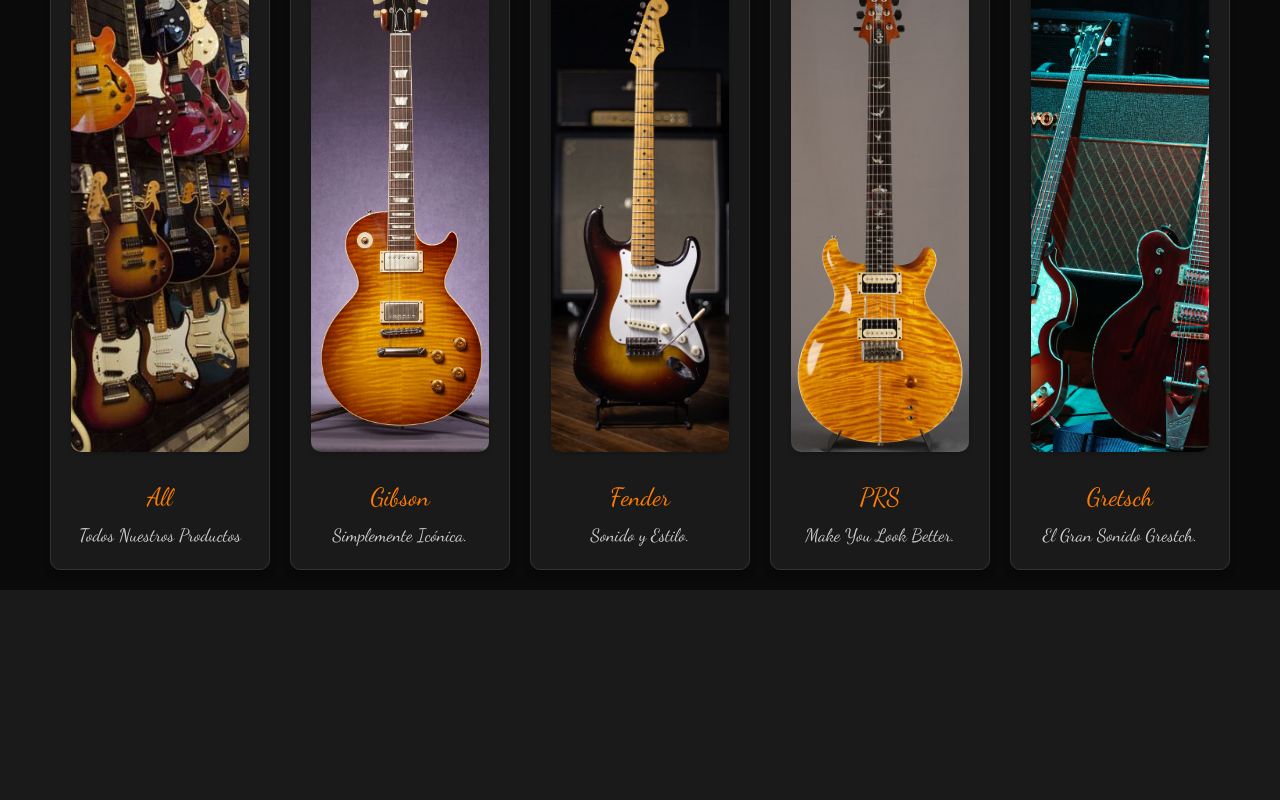
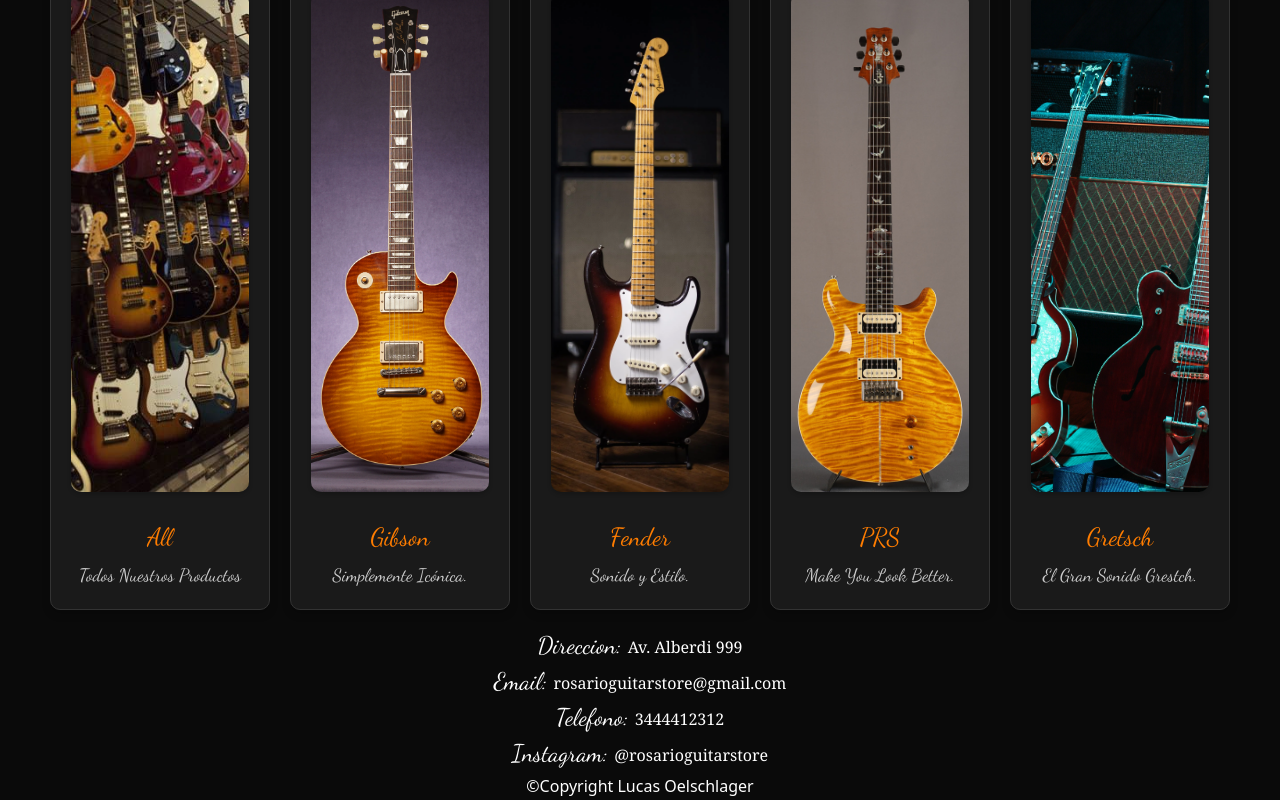
Before and after one commit to LucasOelschlager/integradorReact-nucba, a React (Vite) app: page / in a window 1280 px wide. Shown: the part 755-1555 px from the top of the page. Before the commit the page ends 1345 px from the top, so only its background shows below. Built offline with nearby package versions, Linux system fonts and the light colour scheme; a web font is replaced by a local one.

Commit message:
se hizo el footer

```diff
--- a/src/components/Categorys/Categorys.jsx
+++ b/src/components/Categorys/Categorys.jsx
@@ -3,6 +3,8 @@
 
 export const Categorys = () => {
     return (
+        <>
+            <h2 className="text-center text-4xl bg-[#0a0a0a]">Categorias</h2>
             <div className={`${styledCategorys.container}`}>
                 <ul className={`${styledCategorys.list}`}>
                     {categorias.map((e) => (
@@ -14,5 +16,6 @@
                     ))}
                 </ul>
             </div>
+        </>
     );
 };
--- a/src/components/footer/footer.jsx
+++ b/src/components/footer/footer.jsx
@@ -1,14 +1,16 @@
 import React from 'react'
+import { List } from '../List/List'
 
 export const Footer = () => {
     return (
-        <div>
-            <List>
-                <li>Direccion</li>
-                <li>Email</li>
-                <li>Telefono</li>
-                <li>Instagram</li>
-            </List>
-        </div>
+        <div className='w-[100%] flex '>
+            <List query="flex flex-col items-center justify-center bg-[#0a0a0a] w-[100%] gap-1">
+                <li className='text-2xl '>Direccion: <span className='font-serif text-[16px]'>Av. Alberdi 999</span></li>
+                <li className='text-2xl '>Email: <span className='font-serif text-[16px]'>rosarioguitarstore@gmail.com</span></li>
+                <li className='text-2xl'>Telefono: <span className='font-serif text-[16px]'>3444412312</span></li>
+                <li className='text-2xl'>Instagram: <span className='font-serif text-[16px]'>@rosarioguitarstore</span></li>
+                <li className='font-sans'>©Copyright Lucas Oelschlager</li>
+            </List >
+        </div >
     )
 }
--- a/src/components/layout/layout.jsx
+++ b/src/components/layout/layout.jsx
@@ -1,11 +1,12 @@
 
+import { Footer } from "../footer/footer";
 import { Navbar } from "../Navbar/Navbar";
 export const Layout = ({ children }) => {
     return (
         <>
             <Navbar />
             {children}
-
+            <Footer />
         </>
     )
 }
```
Lines whose indentation alone changed are shown as unchanged.
